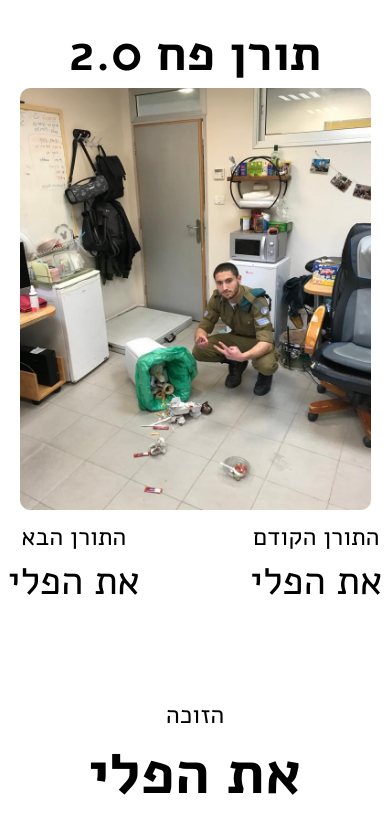
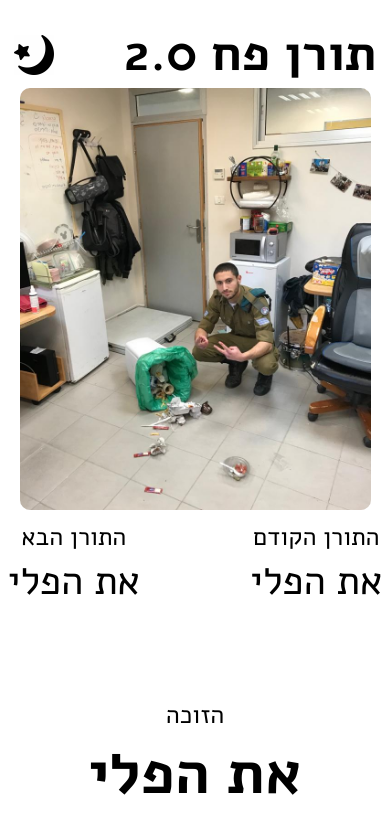
Before and after one commit to sukenik/Toran-Z, a React Native app: screen / in a window 390 px wide. Shown: the top 832 px of the page. Built offline with nearby package versions, Linux system fonts and the light colour scheme; no server answers; the database is empty.

Commit message:
Added dark mode

```diff
--- a/App.tsx
+++ b/App.tsx
@@ -1,5 +1,5 @@
-import React from 'react'
-import { Image, StyleSheet, Text, View } from 'react-native'
+import React, { useState } from 'react'
+import { Image, StyleSheet, Text, Pressable, View } from 'react-native'
 import Winners from './src/Components/Winners'
 import { useFonts } from 'expo-font'
 import * as SplashScreen from 'expo-splash-screen'
@@ -22,13 +22,24 @@ const styles = StyleSheet.create({
   appName: {
     fontSize: 50,
     fontFamily: 'Alef-Bold',
-    marginTop: 20
+    marginTop: 20,
+    marginLeft: 70
+  },
+  darkThemeIcon: {
+    height: 40,
+    width: 40
+  },
+  headerContainer: {
+    display: 'flex',
+    flexDirection: 'row'
   }
 })
 
 SplashScreen.preventAutoHideAsync()
 
 export default function App() {
+  const [darkTheme, setDarkTheme] = useState(false)
+
   const { loading, users } = useGetUsers()
 
   const [fontsLoaded] = useFonts({
@@ -46,11 +57,29 @@ export default function App() {
     return null
   }
 
+  const toggleDarkTheme = () => setDarkTheme(prevState => !prevState)
+
   return (
-    <View style={styles.container} onLayout={onLayoutRootView}>
-      <Text style={styles.appName}>{'תורן פח 2.0'}</Text>
+    <View
+      style={{ ...styles.container, backgroundColor: darkTheme ? 'black' : 'white' }}
+      onLayout={onLayoutRootView}
+    >
+      <View style={styles.headerContainer}>
+        <Pressable
+          onPress={toggleDarkTheme}
+          style={{ ...styles.darkThemeIcon, marginTop: 35 }}
+        >
+          <Image
+            source={darkTheme ? require('./assets/sun.png') : require('./assets/moon.png')}
+            style={styles.darkThemeIcon}
+          />
+        </Pressable>
+        <Text style={{ ...styles.appName, color: darkTheme ? 'white': 'black' }}>
+          {'תורן פח 2.0'}
+        </Text>
+      </View>
       <Image source={require('./assets/toran-zevel-2.0.jpeg')} style={styles.image} />
-      { !loading && <Winners users={users} /> }
+      { !loading && <Winners users={users} darkTheme={darkTheme} /> }
     </View>
   )
 }
--- a/src/Components/Winners.tsx
+++ b/src/Components/Winners.tsx
@@ -30,26 +30,39 @@ const noWinnerText = 'את הפלי'
 
 interface iWinnersProps {
     users: iUser[]
+    darkTheme: boolean
 }
 
-const Winners: React.FC<iWinnersProps> = ({ users }) => {
+const Winners: React.FC<iWinnersProps> = ({ users, darkTheme }) => {
     const { currentWinner, prevWinner, nextWinner } = getWinners(users)
 
     return (
         <>
             <ScrollView contentContainerStyle={styles.contentContainer}>
                 <View>
-                    <Text style={styles.dutyName}>{'התורן הבא'}</Text>
-                    <Text style={styles.memberName}>{nextWinner.name ?? noWinnerText}</Text>
+                    <Text style={{ ...styles.dutyName, color: darkTheme ? 'white': 'black' }}>
+                        {'התורן הבא'}
+                    </Text>
+                    <Text style={{ ...styles.memberName, color: darkTheme ? 'white': 'black' }}>
+                        {nextWinner.name ?? noWinnerText}
+                    </Text>
                 </View>
                 <View style={{ marginLeft: 110 }}>
-                    <Text style={styles.dutyName}>{'התורן הקודם'}</Text>
-                    <Text style={styles.memberName}>{prevWinner.name ?? noWinnerText}</Text>
+                    <Text style={{ ...styles.dutyName, color: darkTheme ? 'white': 'black' }}>
+                        {'התורן הקודם'}
+                    </Text>
+                    <Text style={{ ...styles.memberName, color: darkTheme ? 'white': 'black' }}>
+                        {prevWinner.name ?? noWinnerText}
+                    </Text>
                 </View>
             </ScrollView>
             <View style={{ marginBottom: 30 }}>
-                <Text style={styles.dutyName}>{'הזוכה'}</Text>
-                <Text style={styles.winnerName}>{currentWinner.name ?? noWinnerText}</Text>
+                <Text style={{ ...styles.dutyName, color: darkTheme ? 'white': 'black' }}>
+                    {'הזוכה'}
+                </Text>
+                <Text style={{ ...styles.winnerName, color: darkTheme ? 'white' : 'black' }}>
+                    {currentWinner.name ?? noWinnerText}
+                </Text>
             </View>
         </>
     )
```
Also changed, not shown: assets/moon.png (added), assets/sun.png (added).
